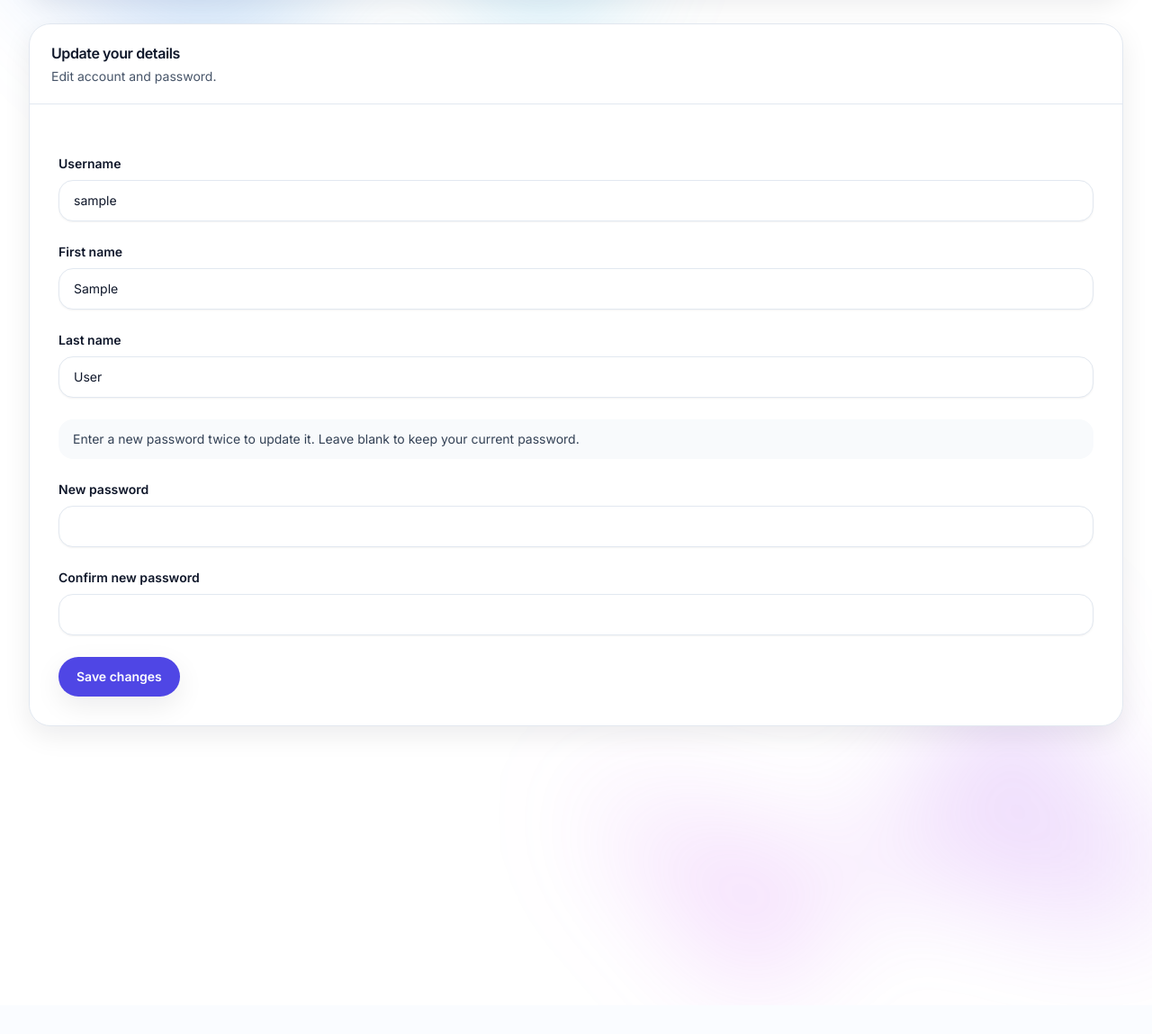
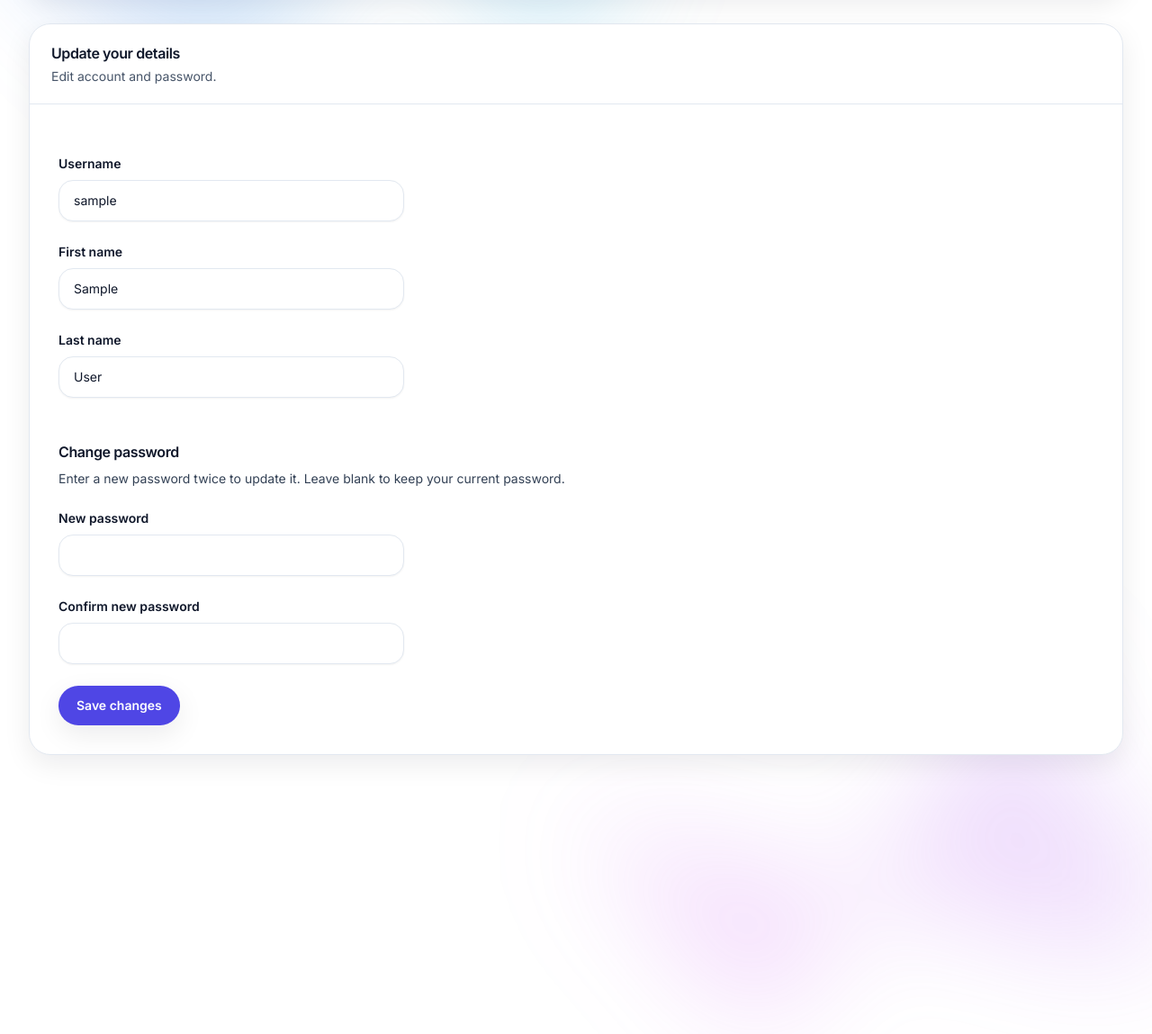
Before and after one commit to h0n24/knees, a Django app: page /health/settings/ in a window 1280 px wide. Shown: the part 291-1440 px from the top of the page at 90% size. Before the commit the page ends 1362 px from the top, so only its background shows below. Run offline with Django 5.2, Linux system fonts and the light colour scheme; the visitor is signed in with stand-in values (Sample User, id 1); some libraries are stand-ins or nearby versions.

Commit message:
Update health_settings.html

```diff
--- a/templates/pages/health_settings.html
+++ b/templates/pages/health_settings.html
@@ -35,7 +35,7 @@
         <div class="rounded-2xl bg-rose-50 px-4 py-3 text-sm font-semibold text-rose-700">{{ form.non_field_errors }}</div>
       {% endif %}
 
-      <div class="space-y-2">
+      <div class="space-y-2 max-w-96">
         <label for="{{ form.username.id_for_label }}" class="block text-sm font-semibold text-slate-900">Username</label>
         {{ form.username }}
         {% if form.username.errors %}
@@ -43,7 +43,7 @@
         {% endif %}
       </div>
 
-      <div class="space-y-2">
+      <div class="space-y-2 max-w-96">
         <label for="{{ form.first_name.id_for_label }}" class="block text-sm font-semibold text-slate-900">First name</label>
         {{ form.first_name }}
         {% if form.first_name.errors %}
@@ -51,7 +51,7 @@
         {% endif %}
       </div>
 
-      <div class="space-y-2">
+      <div class="space-y-2 max-w-96">
         <label for="{{ form.last_name.id_for_label }}" class="block text-sm font-semibold text-slate-900">Last name</label>
         {{ form.last_name }}
         {% if form.last_name.errors %}
@@ -59,11 +59,14 @@
         {% endif %}
       </div>
 
-      <div class="rounded-2xl bg-slate-50 px-4 py-3 text-sm text-slate-700">
+      <div>
+      <h2 class="text-base font-semibold tracking-tight text-slate-900 mt-[3rem] mb-2">Change password</h2>
+      <div class="text-sm text-slate-700">
         Enter a new password twice to update it. Leave blank to keep your current password.
       </div>
+      </div>
 
-      <div class="space-y-2">
+      <div class="space-y-2 max-w-96">
         <label for="{{ form.password1.id_for_label }}" class="block text-sm font-semibold text-slate-900">New password</label>
         {{ form.password1 }}
         {% if form.password1.errors %}
@@ -71,7 +74,7 @@
         {% endif %}
       </div>
 
-      <div class="space-y-2">
+      <div class="space-y-2 max-w-96">
         <label for="{{ form.password2.id_for_label }}" class="block text-sm font-semibold text-slate-900">Confirm new password</label>
         {{ form.password2 }}
         {% if form.password2.errors %}
```
